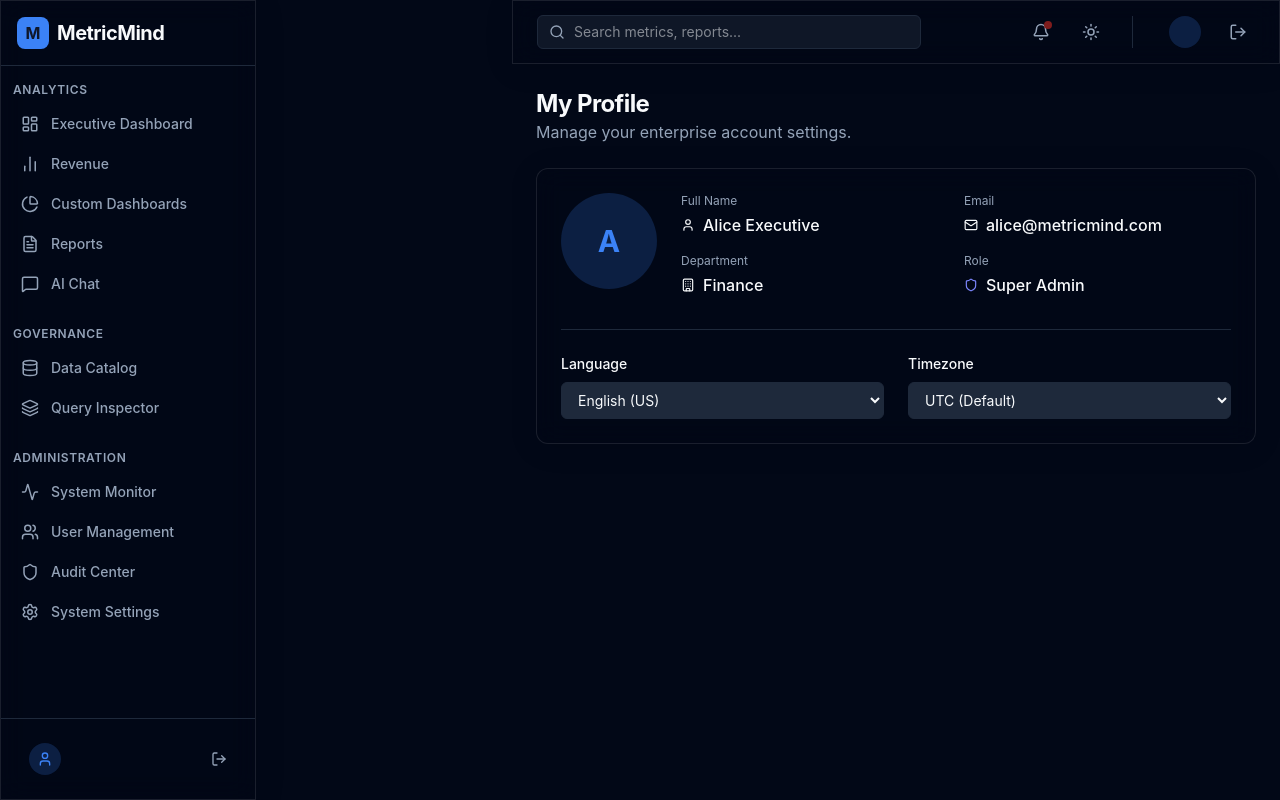
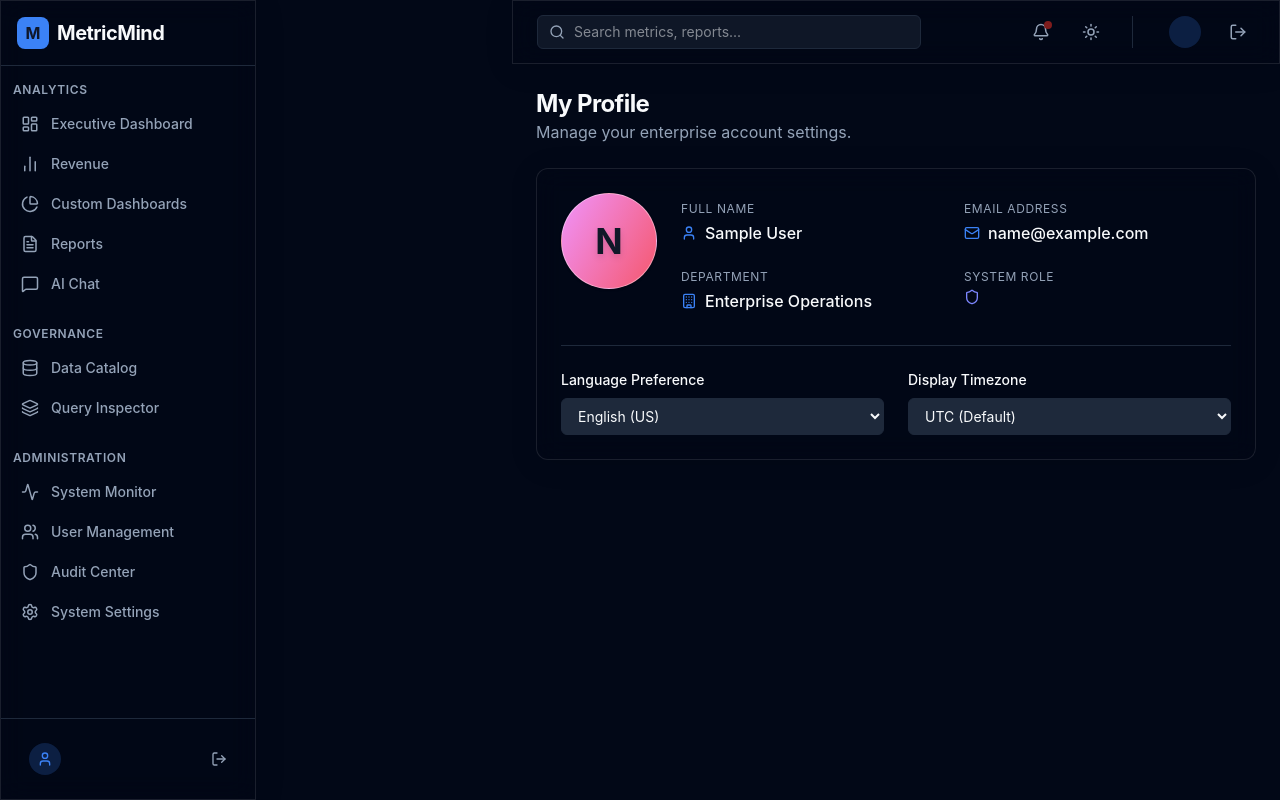
Before and after one commit to Sant7124/MetricMind, a React (Vite) app in the folder frontend/: page /dashboard/profile in a window 1280 px wide. Built offline with nearby package versions, Linux system fonts and the light colour scheme; no server answers; sample sign-in values are in the browser's storage.

Commit message:
fix(profile): dynamically render user data and implement fallback

```diff
--- a/frontend/src/pages/Dashboard/UserProfile.tsx
+++ b/frontend/src/pages/Dashboard/UserProfile.tsx
@@ -1,9 +1,12 @@
-import { useState } from "react";
+import { useAuth } from "../../contexts/AuthContext";
 import { User, Mail, Building, Clock, Globe, Shield } from "lucide-react";
+import { UserAvatar } from "../../components/UserAvatar";
 
 export function UserProfile() {
+  const { user } = useAuth();
+
   return (
-    <div className="space-y-6 max-w-4xl">
+    <div className="space-y-6 max-w-5xl mx-auto w-full">
       <div>
         <h1 className="text-2xl font-bold tracking-tight">My Profile</h1>
         <p className="text-muted-foreground">Manage your enterprise account settings.</p>
@@ -11,26 +14,24 @@ export function UserProfile() {
 
       <div className="glass rounded-xl border border-border p-6">
         <div className="flex items-start gap-6">
-          <div className="w-24 h-24 rounded-full bg-primary/20 text-primary flex items-center justify-center font-bold text-3xl">
-            A
-          </div>
-          <div className="space-y-4 flex-1">
-            <div className="grid grid-cols-2 gap-4">
+          <UserAvatar user={user} className="w-24 h-24 shadow-lg" textClass="text-4xl drop-shadow-md" />
+          <div className="space-y-4 flex-1 mt-2">
+            <div className="grid grid-cols-2 gap-y-6 gap-x-4">
               <div>
-                <label className="text-xs text-muted-foreground mb-1 block">Full Name</label>
-                <div className="font-medium flex items-center gap-2"><User size={14}/> Alice Executive</div>
+                <label className="text-xs text-muted-foreground mb-1 block uppercase tracking-wider">Full Name</label>
+                <div className="font-medium flex items-center gap-2"><User size={16} className="text-primary"/> {user?.first_name ? `${user.first_name} ${user.last_name}` : user?.name}</div>
               </div>
               <div>
-                <label className="text-xs text-muted-foreground mb-1 block">Email</label>
-                <div className="font-medium flex items-center gap-2"><Mail size={14}/> alice@metricmind.com</div>
+                <label className="text-xs text-muted-foreground mb-1 block uppercase tracking-wider">Email Address</label>
+                <div className="font-medium flex items-center gap-2"><Mail size={16} className="text-primary"/> {user?.email}</div>
               </div>
               <div>
-                <label className="text-xs text-muted-foreground mb-1 block">Department</label>
-                <div className="font-medium flex items-center gap-2"><Building size={14}/> Finance</div>
+                <label className="text-xs text-muted-foreground mb-1 block uppercase tracking-wider">Department</label>
+                <div className="font-medium flex items-center gap-2"><Building size={16} className="text-primary"/> Enterprise Operations</div>
               </div>
               <div>
-                <label className="text-xs text-muted-foreground mb-1 block">Role</label>
-                <div className="font-medium flex items-center gap-2"><Shield size={14} className="text-indigo-400"/> Super Admin</div>
+                <label className="text-xs text-muted-foreground mb-1 block uppercase tracking-wider">System Role</label>
+                <div className="font-medium flex items-center gap-2 capitalize"><Shield size={16} className="text-indigo-400"/> {user?.role_id}</div>
               </div>
             </div>
           </div>
@@ -38,18 +39,20 @@ export function UserProfile() {
 
         <div className="mt-8 border-t border-border pt-6 grid grid-cols-2 gap-6">
           <div>
-            <label className="block text-sm font-medium mb-2">Language</label>
-            <select className="w-full bg-secondary border border-border rounded-md px-3 py-2 text-sm">
+            <label className="block text-sm font-medium mb-2">Language Preference</label>
+            <select className="w-full bg-secondary border border-border rounded-md px-3 py-2 text-sm focus:outline-none focus:ring-2 focus:ring-primary focus:border-transparent transition-all">
               <option>English (US)</option>
               <option>Spanish</option>
               <option>French</option>
             </select>
           </div>
           <div>
-            <label className="block text-sm font-medium mb-2">Timezone</label>
-            <select className="w-full bg-secondary border border-border rounded-md px-3 py-2 text-sm">
+            <label className="block text-sm font-medium mb-2">Display Timezone</label>
+            <select className="w-full bg-secondary border border-border rounded-md px-3 py-2 text-sm focus:outline-none focus:ring-2 focus:ring-primary focus:border-transparent transition-all">
               <option>UTC (Default)</option>
               <option>America/New_York</option>
+              <option>America/Los_Angeles</option>
+              <option>Europe/London</option>
             </select>
           </div>
         </div>
```
